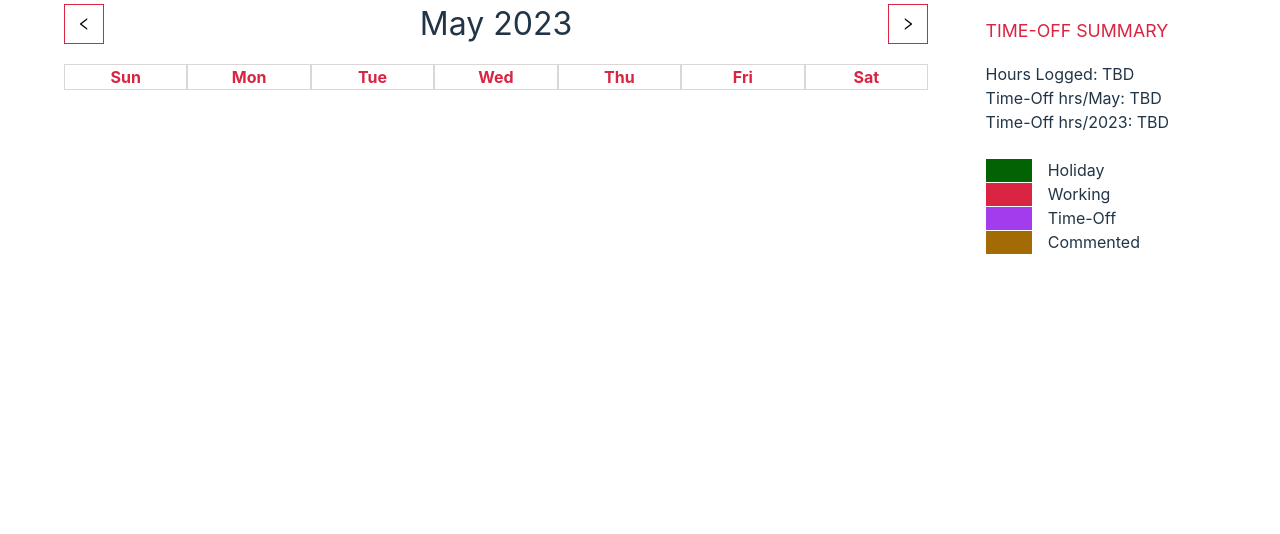
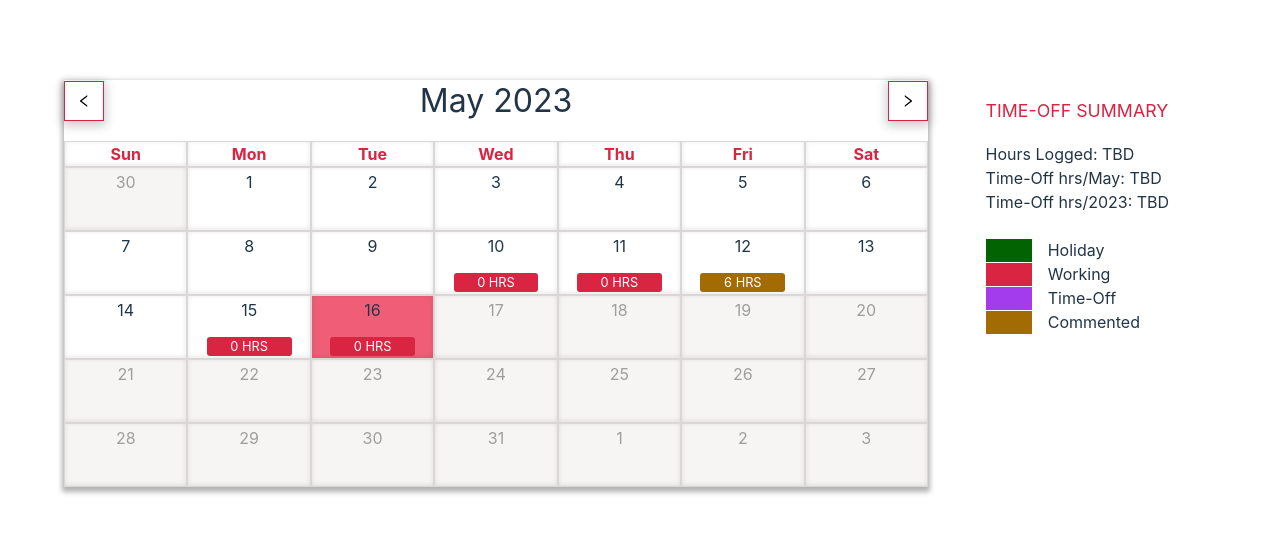
Before and after one commit to aadarsh10c/calendar-react, a React (Vite) app: page / in a window 1280 px wide. Shown: the top 534 px of the page. Built offline with nearby package versions, Linux system fonts and the light colour scheme.

Commit message:
added boz-shadow to calendar

```diff
--- a/src/Calendar.jsx
+++ b/src/Calendar.jsx
@@ -103,7 +103,7 @@ export default function Calendar(){
             )
             currentDate = addDays( currentDate , 7)
         }
-        console.log( allWeeks )
+        // console.log( allWeeks )
         return allWeeks
 
     }
@@ -111,7 +111,7 @@ export default function Calendar(){
     const WEEKDAYS = ['Sun','Mon','Tue','Wed','Thu','Fri','Sat']
     const daysInWeek = [ ...WEEKDAYS].map( day => {
         return(
-        <div className="dayRow">
+        <div key={day} className="dayRow">
             {day}
         </div>
     )})
@@ -122,7 +122,7 @@ export default function Calendar(){
                 className="navIcon"
                 onClick={() => setActiveDate(subMonths(activeDate, 1))}
             />
-              <h1>{format( activeDate , "MMM yyyy")}</h1>
+              <h1>{format( activeDate , "MMMM yyyy")}</h1>
               <AiOutlineRight
                 className="navIcon"
                 onClick={() => setActiveDate(addMonths(activeDate, 1))}
@@ -130,7 +130,7 @@ export default function Calendar(){
           </div>
           <div className="calendar-table">
                 {daysInWeek}
-                {() => getDates()}
+                {getDates()}
           </div>
         </div>
     )
--- a/src/index.css
+++ b/src/index.css
@@ -14,11 +14,11 @@
   -webkit-text-size-adjust: 100%;
 
   --pink:rgb(217, 36, 66);
-  --transparent-pink:rgba(217, 165, 174, 0.409);
+  --transparent-pink:rgba(233, 27, 61, 0.702);
   --green:rgb(1, 99, 1);
   --purple:rgb(163, 60, 236);
   --orange:rgb(163, 107, 4);
-  --tranparent-gray:rgba(128, 128, 128, 0.381);
+  --tranparent-gray:rgba(215, 203, 203, 0.217);
 }
 
 /* a {
@@ -140,7 +140,7 @@ body{
 .container{
   max-width: 95%;
   padding-inline: 2em;
-  margin-inline: auto;
+  margin: 5rem auto;
   /* background-color: lightpink; */
 }
 
@@ -205,6 +205,7 @@ body{
   /* Component Specific Styles */
   .calendar{
     width: 75%;
+    box-shadow: 0 3px 5px 2px rgba(0,0,0, 0.3);
   }
 
   .description{
@@ -224,6 +225,7 @@ body{
 
   .calendar-nav{
     width:100%;
+    margin-top: -.2em;
     margin-bottom: 1em;
   }
 
@@ -240,11 +242,12 @@ body{
     color: var( --pink);
     font-weight: bold;
     border: 1px solid rgb(219, 215, 215);
-
+    box-shadow: inset 0px -1px 5px 0px rgba(0,0,0, 0.1);
   }
 
   .date{
     border: 1px solid rgb(219, 215, 215);
+    box-shadow: inset 0px -1px 5px 0px rgba(0,0,0, 0.1);
     height: 4em;
     cursor: pointer;
     padding: 2px 0;
@@ -252,6 +255,8 @@ body{
 
   .inactiveDay{
     color: #9e9e9e;
+    background-color: var(--tranparent-gray);
+    cursor: p
   }
 
   .navIcon {
@@ -260,11 +265,17 @@ body{
     padding: .7em;
     cursor: pointer;
     color: black;
-    border: 1px solid var(--pink)
+    border: 1px solid var(--pink);
+    box-shadow: 0 3px 10px 2px rgba(0,0,0, 0.2);
+    transform: translateY(0);
+    transition: transform .7s;
   }
 
   .navIcon:hover {
     background: #efefee;
+  }
+  .navIcon:active{
+    transform: translateY(5px);
   }
 
   .holiday,
```
